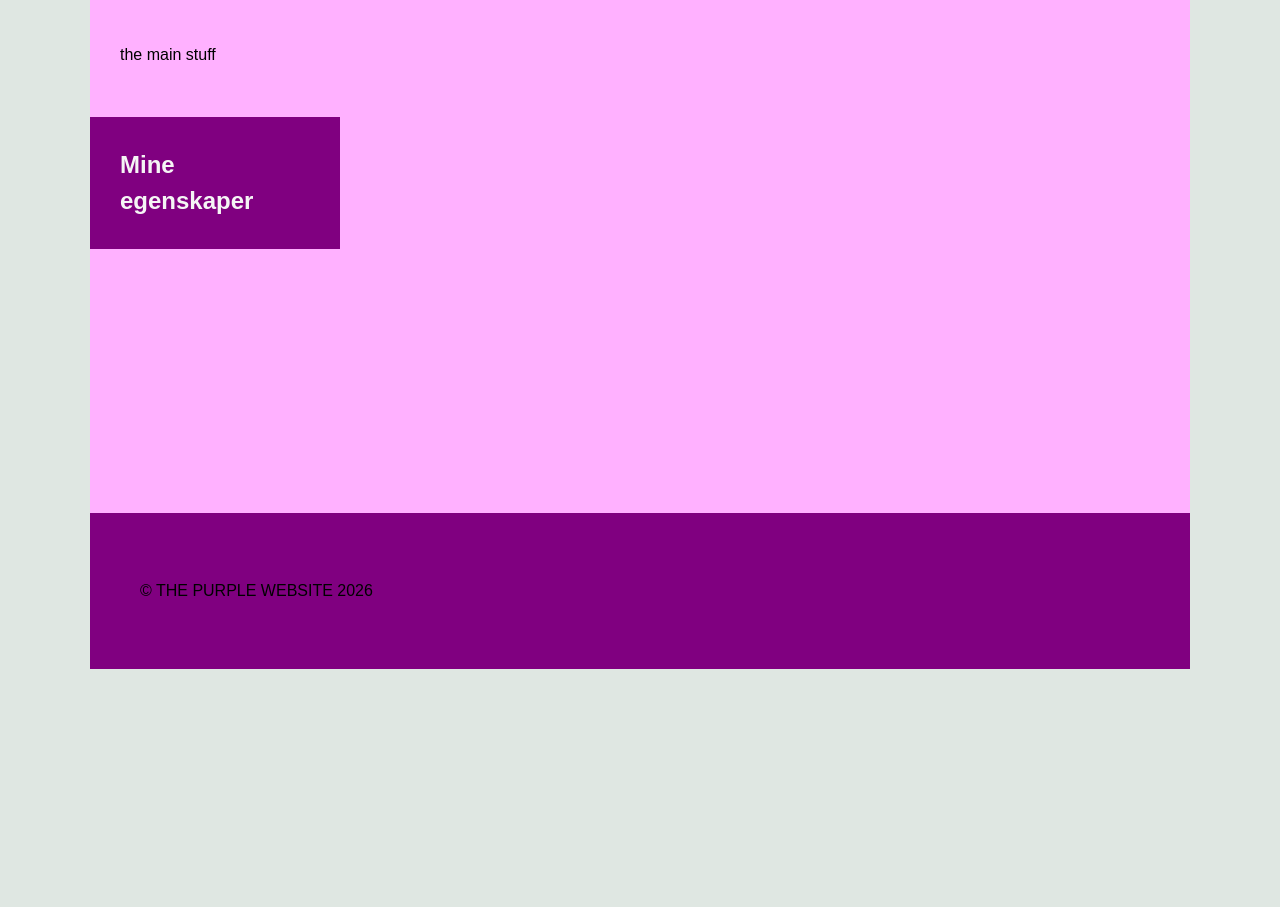
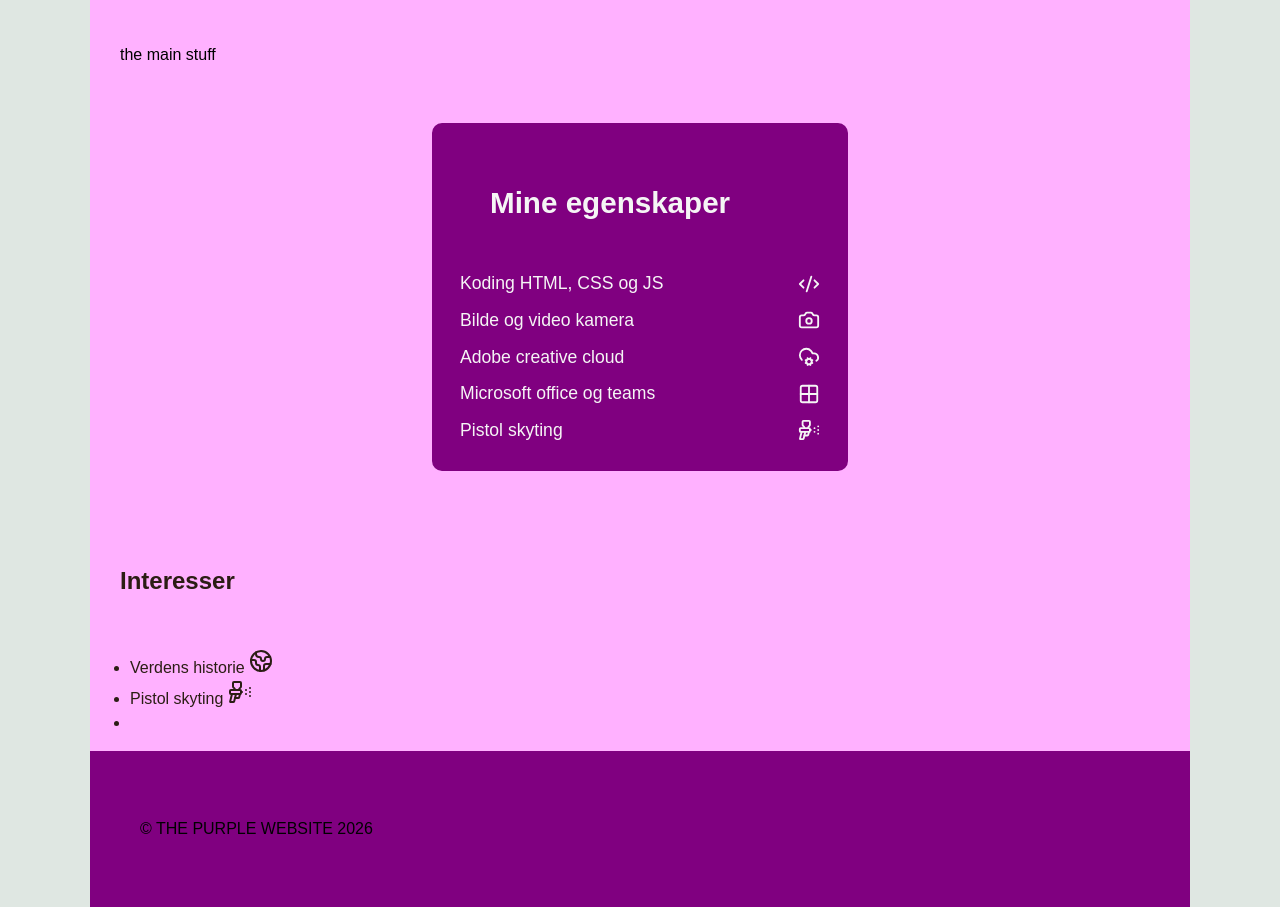
Before and after one commit to Traumente/traumente.github.io, a plain HTML site: page index.html in a window 1280 px wide. Shown: the part 981-1888 px from the top of the page. Before the commit the page ends 1650 px from the top, so only its background shows below. Drawn offline with Linux system fonts and the light colour scheme.

Commit message:
Innholds oppdatering pt.2
andre liste under arbeid

```diff
--- a/index.html
+++ b/index.html
@@ -30,14 +30,51 @@
         <main>
         <p>the main stuff</p>
 
+<article class="egenskaper">
+  <h1 class="speical">Mine egenskaper</h1>
+  <ul class="LE">
+    <li>
+      <span>Koding HTML, CSS og JS</span>
+      <svg xmlns="http://www.w3.org/2000/svg" width="24" height="24" viewBox="0 0 24 24" fill="none" stroke="currentColor" stroke-width="2" stroke-linecap="round" stroke-linejoin="round" class="lucide lucide-code-xml preview-icon"><path d="m18 16 4-4-4-4"/><path d="m6 8-4 4 4 4"/><path d="m14.5 4-5 16"/></svg>
+    </li>
+    <li>
+      <span>Bilde og video kamera</span>
+      <svg xmlns="http://www.w3.org/2000/svg" width="24" height="24" viewBox="0 0 24 24" fill="none" stroke="currentColor" stroke-width="2" stroke-linecap="round" stroke-linejoin="round" class="lucide lucide-camera preview-icon"><path d="M13.997 4a2 2 0 0 1 1.76 1.05l.486.9A2 2 0 0 0 18.003 7H20a2 2 0 0 1 2 2v9a2 2 0 0 1-2 2H4a2 2 0 0 1-2-2V9a2 2 0 0 1 2-2h1.997a2 2 0 0 0 1.759-1.048l.489-.904A2 2 0 0 1 10.004 4z"/><circle cx="12" cy="13" r="3"/></svg>
+    </li>
+    <li>
+      <span>Adobe creative cloud</span>
+      <svg xmlns="http://www.w3.org/2000/svg" width="24" height="24" viewBox="0 0 24 24" fill="none" stroke="currentColor" stroke-width="2" stroke-linecap="round" stroke-linejoin="round" class="lucide lucide-cloud-cog preview-icon"><path d="m10.852 19.772-.383.924"/><path d="m13.148 14.228.383-.923"/><path d="M13.148 19.772a3 3 0 1 0-2.296-5.544l-.383-.923"/><path d="m13.53 20.696-.382-.924a3 3 0 1 1-2.296-5.544"/><path d="m14.772 15.852.923-.383"/><path d="m14.772 18.148.923.383"/><path d="M4.2 15.1a7 7 0 1 1 9.93-9.858A7 7 0 0 1 15.71 8h1.79a4.5 4.5 0 0 1 2.5 8.2"/><path d="m9.228 15.852-.923-.383"/><path d="m9.228 18.148-.923.383"/></svg>
+    </li>
+    <li>
+      <span>Microsoft office og teams</span>
+      <svg xmlns="http://www.w3.org/2000/svg" width="24" height="24" viewBox="0 0 24 24" fill="none" stroke="currentColor" stroke-width="2" stroke-linecap="round" stroke-linejoin="round" class="lucide lucide-grid-2x2 preview-icon"><path d="M12 3v18"/><path d="M3 12h18"/><rect x="3" y="3" width="18" height="18" rx="2"/></svg>
+    </li>
+    <li>
+      <span>Pistol skyting</span>
+      <svg xmlns="http://www.w3.org/2000/svg" width="24" height="24" viewBox="0 0 24 24" fill="none" stroke="currentColor" stroke-width="2" stroke-linecap="round" stroke-linejoin="round" class="lucide lucide-paint-gun preview-icon"><path d="M11 10v-.172a2 2 0 0 1 .586-1.414l.828-.828A2 2 0 0 0 13 6.172V3a1 1 0 0 0-1-1H6a1 1 0 0 0-1 1v3.172a2 2 0 0 0 .586 1.414l.828.828A2 2 0 0 1 7 9.828V10"/><path d="m12 14-.81 3.242a1 1 0 0 1-.97.758H7"/><path d="M13 12h1"/><path d="M18.01 10h.01"/><path d="M18.01 14h.01"/><path d="M22.01 12h.01"/><path d="M22.01 16h.01"/><path d="M22.01 8h.01"/><path d="m4 14-1.845 7.379A.5.5 0 0 0 2.64 22h2.58a1 1 0 0 0 .97-.758L8 14"/><rect x="2" y="10" width="11" height="4" rx="1"/></svg>
+    </li>
+  </ul>
+</article>
+    </main>
 
-        <article class="egenskaper">
-           <h1>Mine egenskaper</h1>
-           <ul>
+    <article class="Interesser">
+        <h1>Interesser</h1>
+        <ul>
+        <li>
+            <span>Verdens historie</span>
+            <svg xmlns="http://www.w3.org/2000/svg" width="24" height="24" viewBox="0 0 24 24" fill="none" stroke="currentColor" stroke-width="2" stroke-linecap="round" stroke-linejoin="round" class="lucide lucide-earth preview-icon"><path d="M21.54 15H17a2 2 0 0 0-2 2v4.54"/><path d="M7 3.34V5a3 3 0 0 0 3 3a2 2 0 0 1 2 2c0 1.1.9 2 2 2a2 2 0 0 0 2-2c0-1.1.9-2 2-2h3.17"/><path d="M11 21.95V18a2 2 0 0 0-2-2a2 2 0 0 1-2-2v-1a2 2 0 0 0-2-2H2.05"/><circle cx="12" cy="12" r="10"/></svg>
+        </li>
 
-           </ul>
-        </article>
-    </main>
+        <li>
+            <span>Pistol skyting</span>
+             <svg xmlns="http://www.w3.org/2000/svg" width="24" height="24" viewBox="0 0 24 24" fill="none" stroke="currentColor" stroke-width="2" stroke-linecap="round" stroke-linejoin="round" class="lucide lucide-paint-gun preview-icon"><path d="M11 10v-.172a2 2 0 0 1 .586-1.414l.828-.828A2 2 0 0 0 13 6.172V3a1 1 0 0 0-1-1H6a1 1 0 0 0-1 1v3.172a2 2 0 0 0 .586 1.414l.828.828A2 2 0 0 1 7 9.828V10"/><path d="m12 14-.81 3.242a1 1 0 0 1-.97.758H7"/><path d="M13 12h1"/><path d="M18.01 10h.01"/><path d="M18.01 14h.01"/><path d="M22.01 12h.01"/><path d="M22.01 16h.01"/><path d="M22.01 8h.01"/><path d="m4 14-1.845 7.379A.5.5 0 0 0 2.64 22h2.58a1 1 0 0 0 .97-.758L8 14"/><rect x="2" y="10" width="11" height="4" rx="1"/></svg>
+        </li>
+
+        <li>
+            <span></span>
+        </li>
+        </ul>
+    </article>
 
 <footer>
 <p>© THE PURPLE WEBSITE 2026</p>
--- a/stil.css
+++ b/stil.css
@@ -147,9 +147,48 @@ img {
     display: block;
 }
 
-article.egenskaper{
-    background-color: purple;
-    color: whitesmoke;
-    max-width: 250px;
-    outline: 20px;
+article.egenskaper {
+  background-color: purple;
+  color: whitesmoke;
+
+
+  width: min(92%, 420px);
+  padding: clamp(16px, 3vw, 28px);
+  margin: 24px auto;
+
+  border: 2px solid rgb(255, 177, 255);
+  border-radius: 12px;
+  box-sizing: border-box;
 }
+
+article.egenskaper .speical {
+  font-size: clamp(1.35rem, 2.5vw, 1.85rem);
+  margin: 0 0 16px 0;
+}
+
+article.egenskaper .LE {
+  list-style: none;
+  padding: 0;
+  margin: 0;
+  display: flex;
+  flex-direction: column;
+  gap: 12px;
+}
+
+article.egenskaper .LE li {
+  display: flex;
+  align-items: center;
+  justify-content: space-between;
+  gap: 12px;
+  font-size: clamp(0.95rem, 1.5vw, 1.1rem);
+  line-height: 1.4;
+}
+
+article.egenskaper .preview-icon {
+  width: 22px;
+  height: 22px;
+  flex-shrink: 0;
+}
+h1.speical {
+    padding: none;
+}
```
